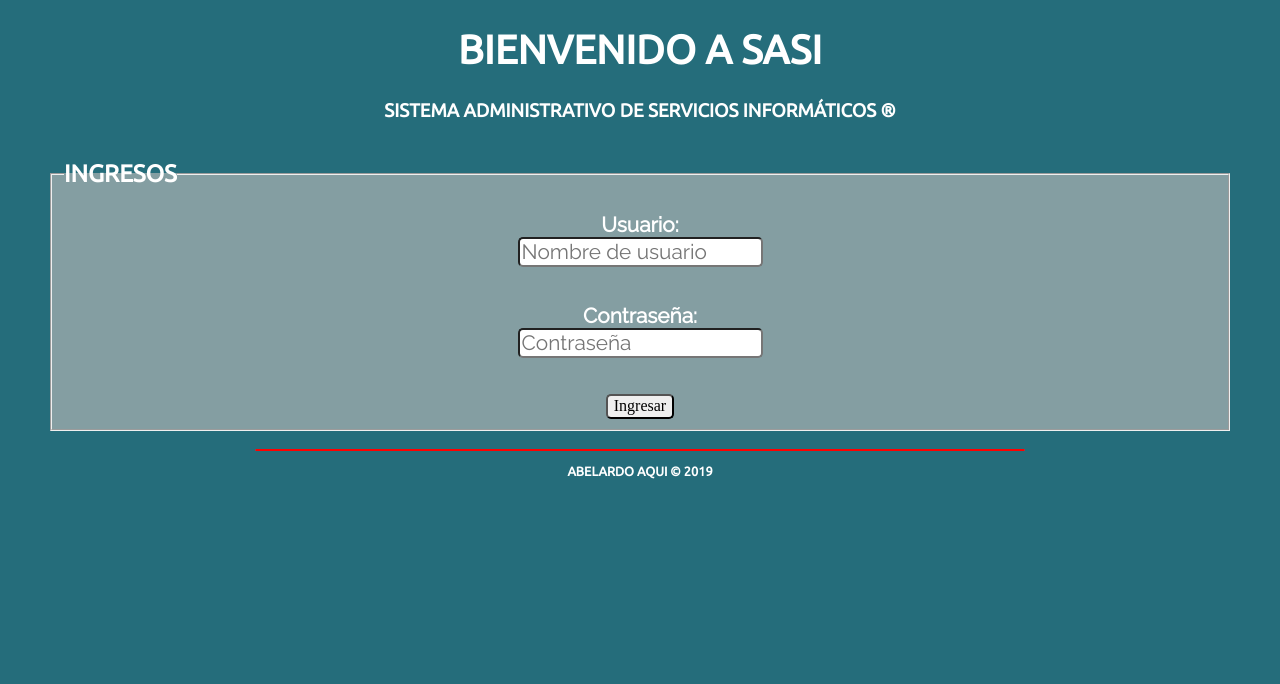
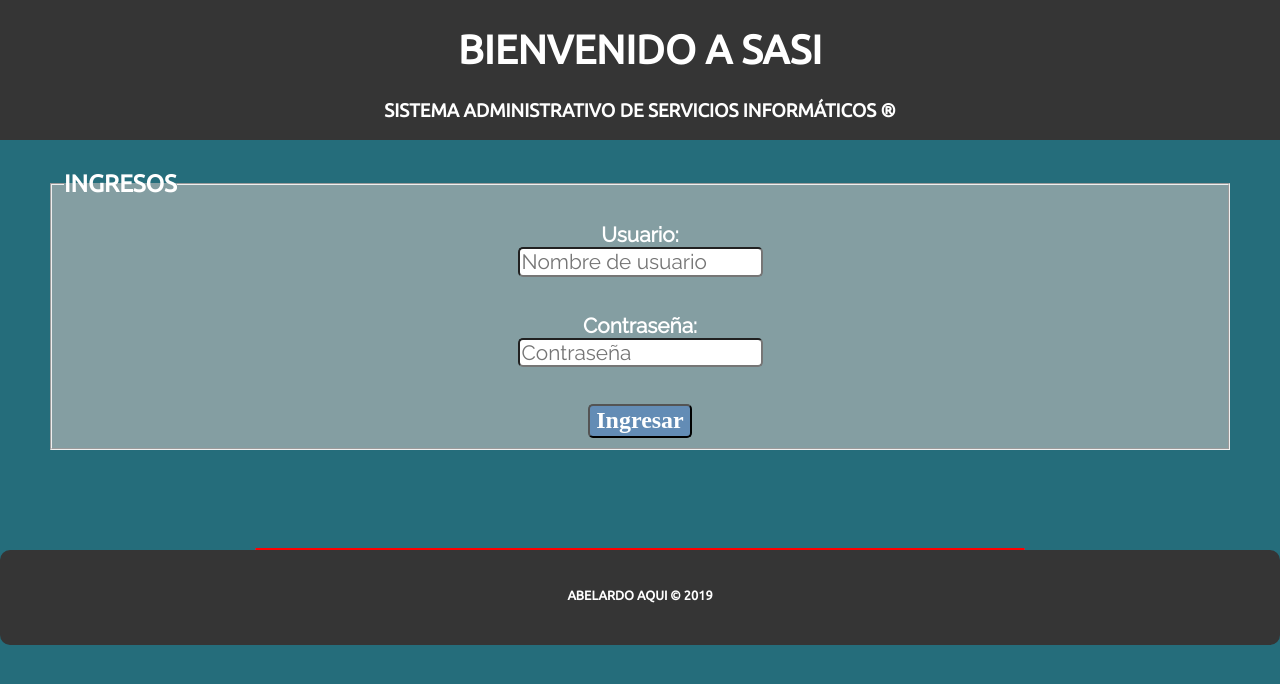
Before and after one commit to TecAbel/SASI, a PHP site: page / in a window 1280 px wide. Shown: the top 684 px of the page. Run offline with PHP 8.4, Linux system fonts and the light colour scheme; some libraries are stand-ins or nearby versions.

Commit message:
create funciones getHeader e inicio

```diff
--- a/css/general.css
+++ b/css/general.css
@@ -39,3 +39,20 @@ textarea{
     border-radius: 10px;
     height: 90px;
 }
+footer div{
+    background: #353535;
+    color: white;
+    margin: auto;
+    border-radius: 10px;
+    height: 70px;
+    display: flex;
+    justify-content: space-around;
+    padding-top: 25px;
+}
+
+.boton{
+    color:white;
+    background:#638cb5;
+    font-weight:bold;
+    font-size: 150%;
+}
--- a/css/index.css
+++ b/css/index.css
@@ -39,3 +39,16 @@ label, input{
     justify-content: center;
     margin: auto;
 }
+
+.presentacion{
+    background: #353535;
+    color: white;
+    position: fixed;
+    left: 0;
+    top: 0;
+    width: 100%;
+}
+.login{
+    padding-top: 150px;
+    padding-bottom: 80px;
+}
--- a/index.php
+++ b/index.php
@@ -19,12 +19,14 @@
     <title>SASI</title>
 </head>
 <body>
-    <header>
-        <h1>
+    <header class="presentacion">
+        <div>
+            <h1>
             <strong>Bienvenido a SASI</strong> <br>
 
-        </h1>
-        <h3>Sistema Administrativo de Servicios Informáticos &reg;</h3>
+            </h1>
+            <h3>Sistema Administrativo de Servicios Informáticos &reg;</h3>
+        </div>
     </header>
     <main>
         <section class="login">
@@ -38,7 +40,7 @@
                     <input id="password" name="txtPassword" type="password" placeholder="Contraseña" autocomplete="off" required>
                     <br><br>
                     <!-- <input type="submit" value="Ingresar" name="btnEnviar" id="btnEnviar"> -->
-                    <button type="submit" name="btnEnviar" >Ingresar</button>
+                    <button class="boton" type="submit" name="btnEnviar" >Ingresar</button>
                 </fieldset>
             </form>
         </section>
@@ -58,14 +60,12 @@
                 </span>
             </div>
         </section>
-
-        <footer>
-            <h3 class="autor"><?php echo $autor;?> &copy; <?php echo $año?></h3>
-        </footer>
     </main>
 
-    <footer class="">
-
+    <footer>
+        <div>
+            <h3 class="autor"><?php echo $autor;?> &copy; <?php echo $año?></h3>
+        </div>
     </footer>
 
 </body>
```
